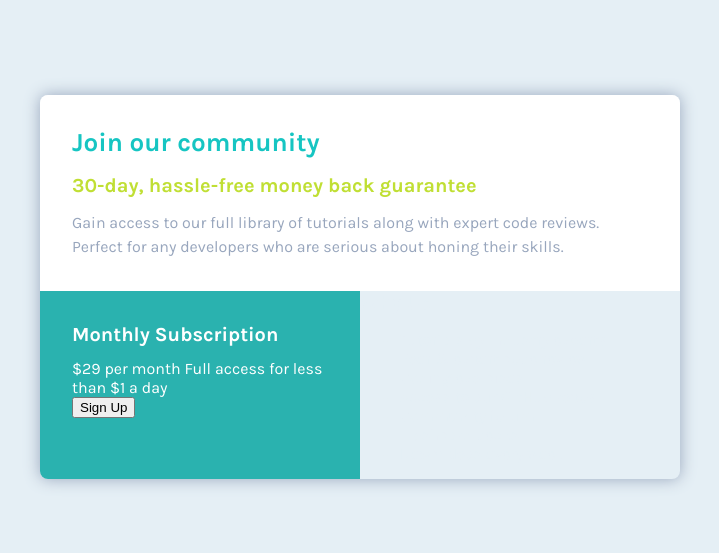
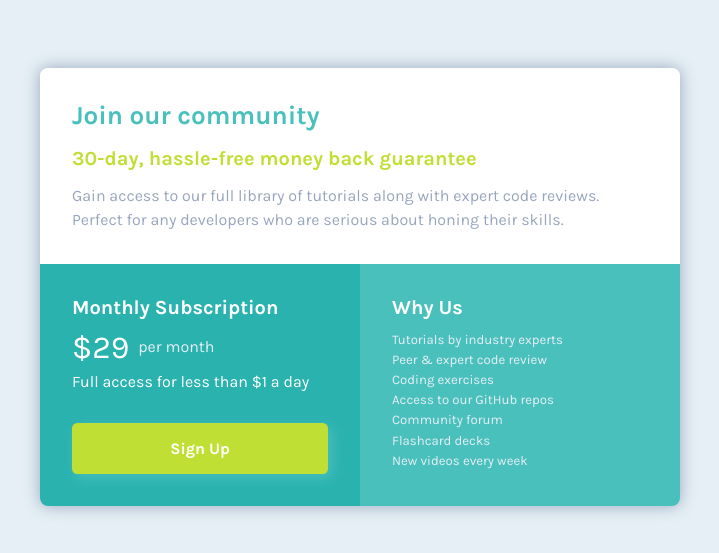
Before and after one commit to montsegv-2/single-price-grid, a plain HTML site: page index.html in a window 1280 px wide. Shown: the part 113-666 px from the top of the page, without its empty margins (280-999 px from the left). Drawn offline with Linux system fonts and the light colour scheme.

Commit message:
Add event hover to the button

```diff
--- a/index.html
+++ b/index.html
@@ -26,26 +26,22 @@
 
   <body>
     <main class="container">
-
       <div class="information-postit">
         <section class="join-community">
           <h1>Join our community</h1>
           <h2>30-day, hassle-free money back guarantee</h2>
           <p>
-            Gain access to our full library of tutorials along with expert code reviews.
-            Perfect for any developers who are serious about honing their skills.
+            Gain access to our full library of tutorials along with expert code
+            reviews. Perfect for any developers who are serious about honing
+            their skills.
           </p>
         </section>
 
         <section class="subscription">
           <h2>Monthly Subscription</h2>
-            <div class="amount">
-              <span class="price">&dollar;29 per month</span>
-              <span class="duration"
-                >Full access for less than &dollar;1 a day</span
-              >
-            </div>
-            <button type="button"">Sign Up</button>
+          <p class="price"><span>&dollar;29</span> per month</p>
+          <p class="duration">Full access for less than &dollar;1 a day</p>
+          <a href="#">Sign Up</a>
         </section>
 
         <section class="why-us">
@@ -60,9 +56,7 @@
             <li>New videos every week</li>
           </ul>
         </section>
-
       </div>
     </main>
   </body>
-
 </html>
--- a/styles.css
+++ b/styles.css
@@ -1,7 +1,8 @@
 :root {
-  --clr-primary: hsl(179, 80%, 43%);
+  --clr-primary: rgba(74, 192, 189, 255);
   --clr-secondary: hsl(179, 62%, 43%);
   --clr-highlight: hsl(71, 73%, 54%);
+  --yellow-hover: hsl(71, 88%, 52%);
   --clr-neutral-gray: hsl(204, 43%, 93%);
   --clr-grayish-blue: hsl(218, 22%, 67%);
   --card-radius: 0.5rem;
@@ -72,3 +73,60 @@ body {
   color: white;
   padding: 2rem;
 }
+
+.information-postit .subscription p {
+  background-color: var(--clr-secondary);
+  margin: 0;
+  vertical-align: middle;
+}
+
+.information-postit .subscription p.price {
+  color: var(--clr-neutral-gray);
+  margin-bottom: 0.5rem;
+}
+
+.information-postit .subscription p.price span {
+  color: white;
+  font-size: 2rem;
+  line-height: 2rem;
+  margin-right: 0.325rem;
+  vertical-align: middle;
+}
+
+.information-postit .subscription a {
+  text-decoration: none;
+  color: white;
+  background-color: var(--clr-highlight);
+  padding: 1rem;
+  display: block;
+  border-radius: 0.325rem;
+  text-align: center;
+  font-weight: 700;
+  margin-top: 2rem;
+  box-shadow: 0.25rem 0.25rem 0.825rem var(--clr-primary);
+}
+
+.information-postit .subscription a:hover {
+  background: var(--yellow-hover);
+}
+
+.information-postit .why-us {
+  background-color: var(--clr-primary);
+  color: white;
+  padding: 2rem;
+}
+
+.information-postit .why-us ul {
+  list-style-type: none;
+  margin: 0;
+  padding: 0;
+}
+
+.information-postit .why-us li {
+  font-size: 0.825rem;
+  color: var(--clr-neutral-gray);
+}
+
+.information-postit .why-us ul li + li {
+  margin-top: 0.325rem;
+}
```
Lines whose indentation alone changed are shown as unchanged.
